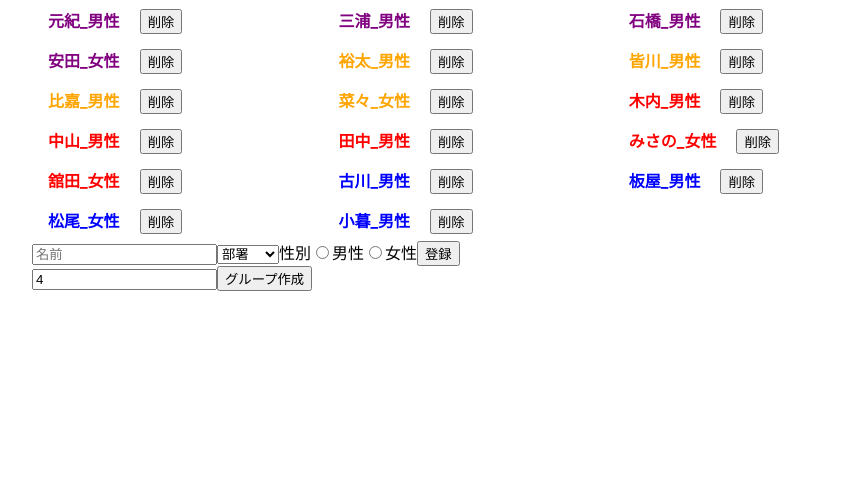
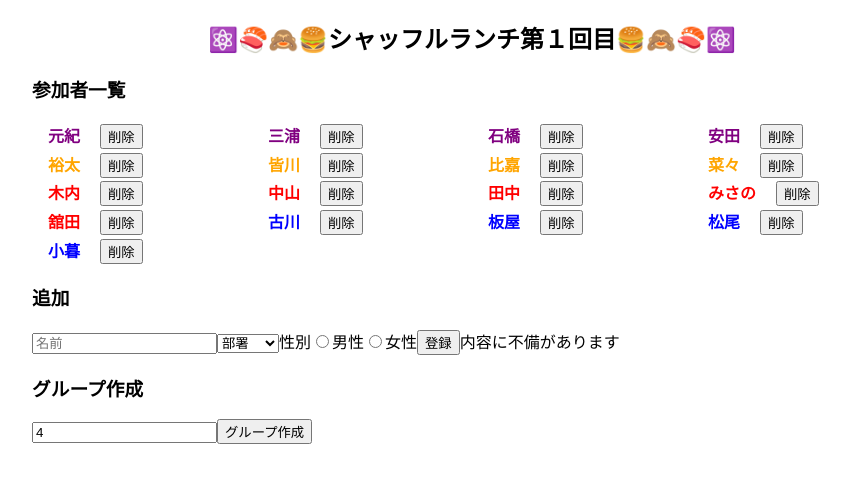
Before and after one commit to genk1/shaffle-lunch, a React (Create React App) app: page / in a window 1280 px wide. Both pictures are taken after a click on the button "登録". Shown: the top 482 px of the page, without its empty margins (168-1018 px from the left). Built offline with nearby package versions, Linux system fonts and the light colour scheme.

Commit message:
adjust design

```diff
--- a/src/AddMember.jsx
+++ b/src/AddMember.jsx
@@ -6,6 +6,7 @@ export default function AddMember({ add }) {
   const [name, setName] = useState('');
   const [dept, setDept] = useState('');
   const [gender, setGender] = useState('');
+  const [errorMessage, setErrorMessage] = useState('');
 
   const checkValues = () => {
     if (name.length > 0 && dept.length > 0 && gender.length > 0) {
@@ -13,7 +14,10 @@ export default function AddMember({ add }) {
       setName('');
       setDept('');
       setGender('');
+      setErrorMessage('');
+      return true;
     }
+    setErrorMessage('内容に不備があります');
   };
 
   return (
@@ -54,6 +58,7 @@ export default function AddMember({ add }) {
           type="radio"
           name="gender"
           value="女性"
+          id="female"
           checked={gender === '女性'}
           onChange={e => setGender(e.target.value)}
         />
@@ -63,6 +68,7 @@ export default function AddMember({ add }) {
         onClickFunction={() => checkValues()}
         text="登録"
       />
+      {errorMessage && <span>{errorMessage}</span>}
     </div>
   );
 }
--- a/src/App.jsx
+++ b/src/App.jsx
@@ -74,7 +74,17 @@ const App = () => {
 
   return (
     <section style={{ maxWidth: '880px', margin: 'auto' }}>
+      <h1 style={{ textAlign: 'center' }}>
+        <span role="img" aria-label="React Holiday Two">
+        ⚛️🍣🙈🍔
+        </span>
+        シャッフルランチ第１回目
+        <span role="img" aria-label="React Holiday Two">
+        🍔🙈🍣⚛️
+        </span>
+      </h1>
       <div>
+        <h3>参加者一覧</h3>
         <MemberInfo
           members={memberState.members}
           remove={removeMemberInfo => dispatch({ type: 'REMOVE_MEMBER', member: removeMemberInfo })}
@@ -86,9 +96,13 @@ const App = () => {
         }}
         />
       </div>
-      <AddMember add={addMemberInfo => dispatch({ type: 'ADD_MEMBER', member: addMemberInfo })} />
+      <div>
+        <h3>追加</h3>
+        <AddMember add={addMemberInfo => dispatch({ type: 'ADD_MEMBER', member: addMemberInfo })} />
+      </div>
 
       <div>
+        <h3>グループ作成</h3>
         <input type="number" name="max-number" id="max-number" defaultValue="4" min="1" step="1" placeholder="最大人数" />
         <Button
           onClickFunction={
--- a/src/MemberInfo.jsx
+++ b/src/MemberInfo.jsx
@@ -10,7 +10,7 @@ export default function MemberInfo({ members, remove }) {
         display: 'inline-flex',
         marginRight: '.25em',
         borderRadius: '.25em',
-        padding: '.5em 1em',
+        padding: '.15em 1em',
         color: 'blue',
         fontWeight: 'bold',
         ...style,
@@ -49,12 +49,12 @@ export default function MemberInfo({ members, remove }) {
         <li
           key={member.name}
           style={{
-            width: '33%',
+            width: '25%',
             display: 'block',
             float: 'left',
           }}
         >
-          <DepartmentMember member={member}>{`${member.name}_${member.gender}`}</DepartmentMember>
+          <DepartmentMember member={member}>{`${member.name}`}</DepartmentMember>
           <Button onClickFunction={() => remove(member)} text="削除" />
         </li>
       ))
```
